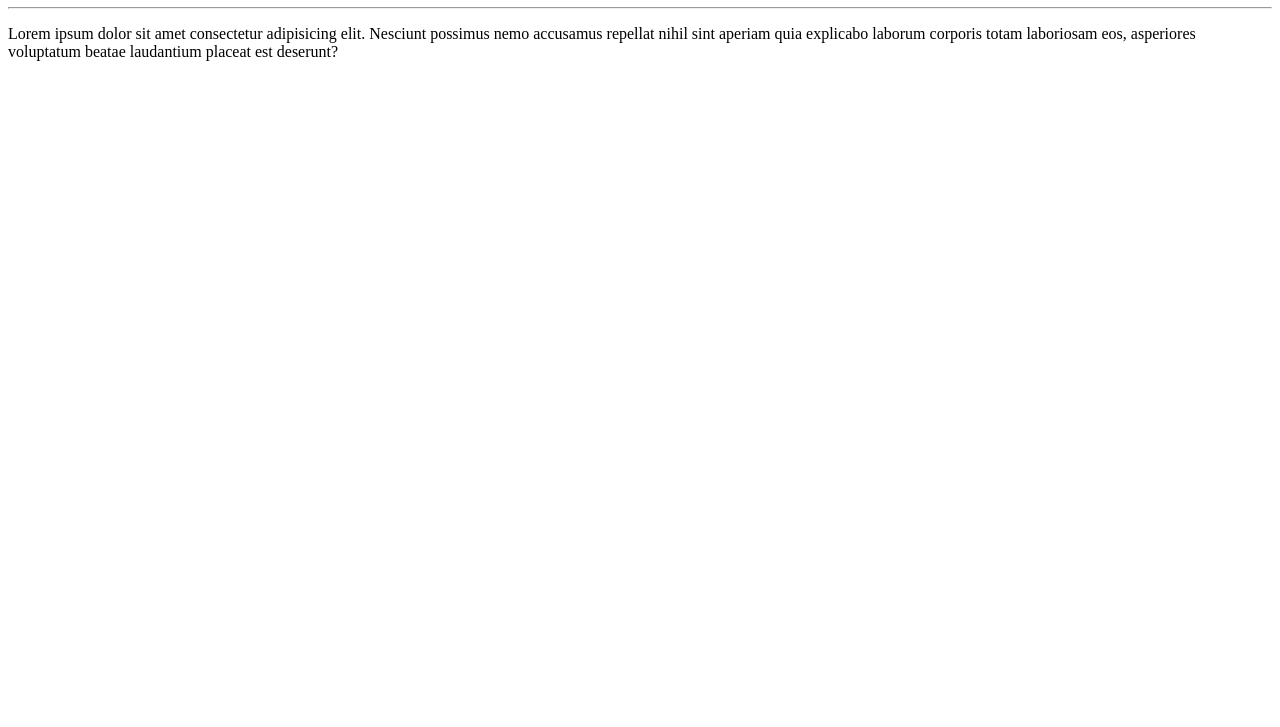
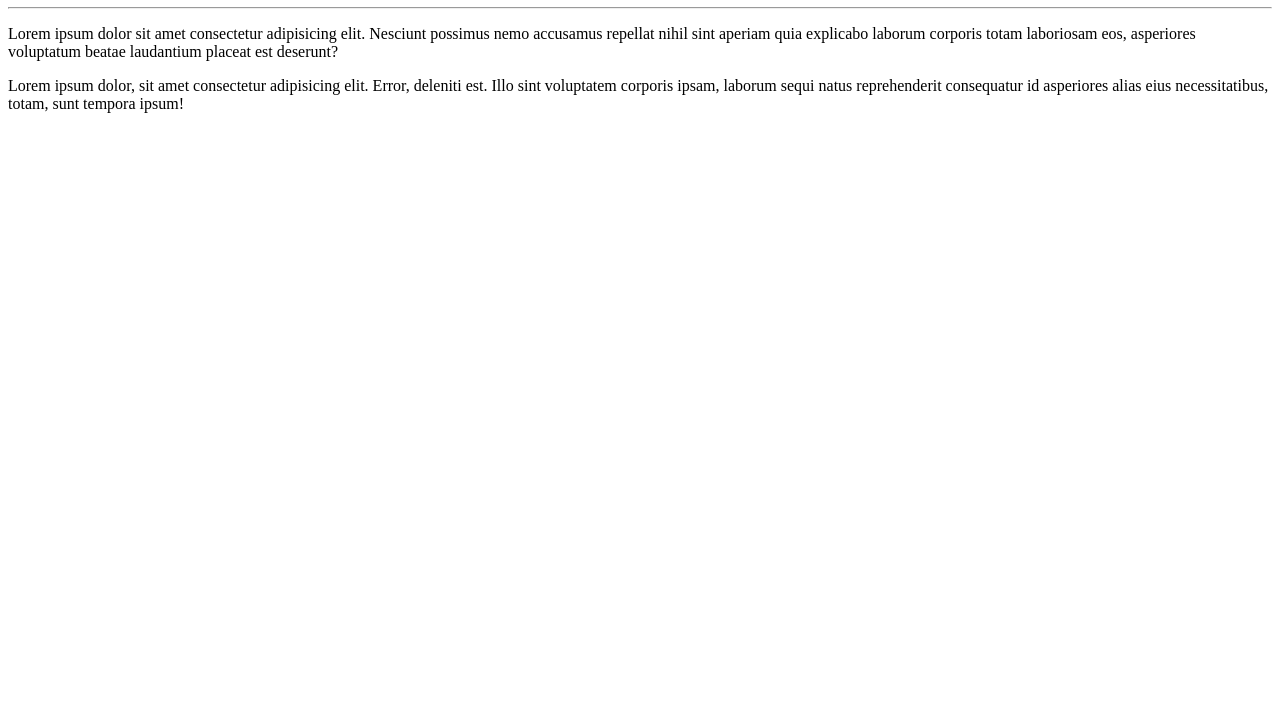
Before and after one commit to OiDuAlCk/Ola-Mundo, a plain HTML site: page site-exemplo/index.html in a window 1280 px wide. Shown: the part 73-800 px from the top of the page. Drawn offline with Linux system fonts and the light colour scheme.

Commit message:
Adicionei um novo paragrafo

```diff
--- a/site-exemplo/index.html
+++ b/site-exemplo/index.html
@@ -10,5 +10,6 @@
 <h1>Olá,Mundo!</h1>
 <hr>
 <p>Lorem ipsum dolor sit amet consectetur adipisicing elit. Nesciunt possimus nemo accusamus repellat nihil sint aperiam quia explicabo laborum corporis totam laboriosam eos, asperiores voluptatum beatae laudantium placeat est deserunt?</p>
+<p>Lorem ipsum dolor, sit amet consectetur adipisicing elit. Error, deleniti est. Illo sint voluptatem corporis ipsam, laborum sequi natus reprehenderit consequatur id asperiores alias eius necessitatibus, totam, sunt tempora ipsum!</p>
 </body>
 </html>
```
